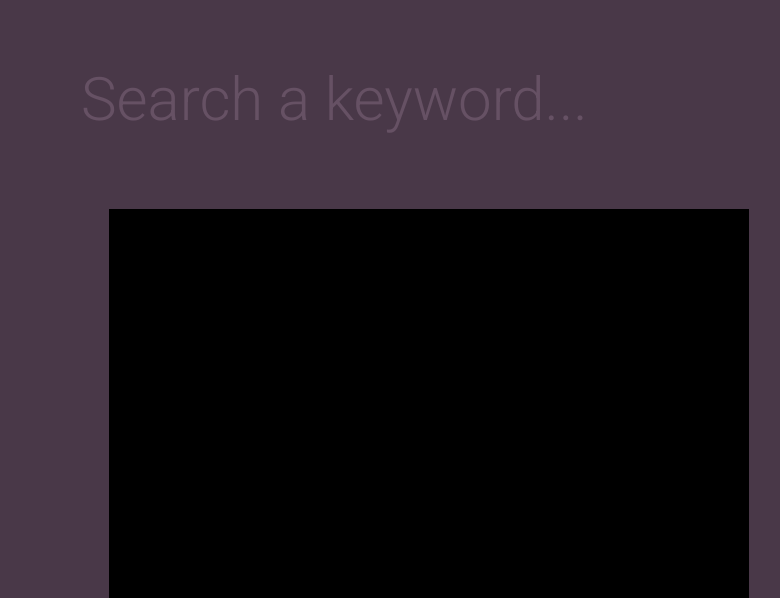
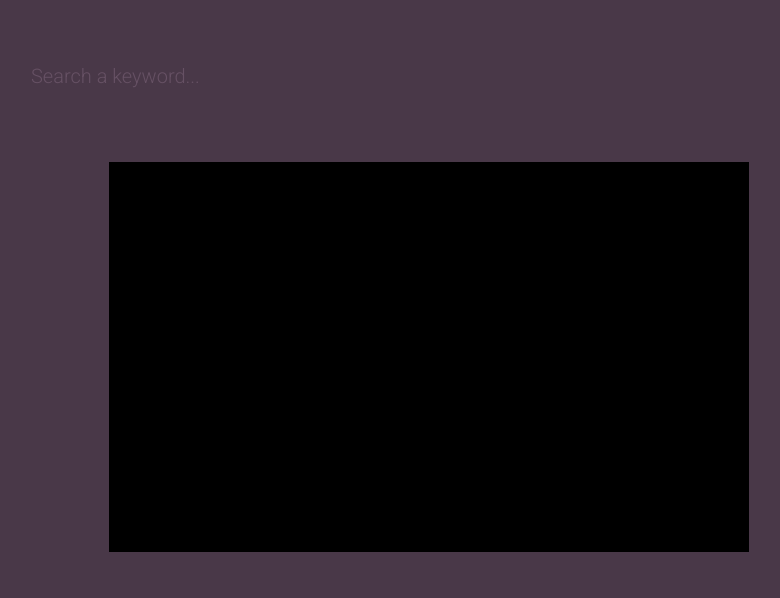
Before and after one commit to jessmchang/yt-instant, a PHP site: page / in a window 1280 px wide. Shown: the top 598 px of the page, without its empty margins (211-991 px from the left). Run offline with PHP 8.4, Linux system fonts and the light colour scheme; style sheets or scripts are compiled from the project's sources; some libraries are stand-ins or nearby versions.

Commit message:
new styling plan

```diff
--- a/index.js
+++ b/index.js
@@ -32,6 +32,7 @@ var getData = function(){
 	var keyword = encodeURIComponent($(this).val());
 	console.log(keyword);
 	var gAPI='https://www.googleapis.com/youtube/v3/search?part=snippet&q='+keyword+'&key=AIzaSyCyl4ObA4rSynwHIWd3k1Gr5bDRXnkYe1U';
+	// var gAPI='https://www.googleapis.com/youtube/v3/search?part=snippet&q='+keyword+'&key=AIzaSyCyGiCD-y9ym0Bw4S3a3dTOYzXxr-BPBjE';
 	var xhr;
 	if(xhr && xhr.readyState != 4){
         xhr.abort();
--- a/sass/style.scss
+++ b/sass/style.scss
@@ -38,8 +38,8 @@ body{
 }
 
 .search_box{
-	font-size: 60px;
-	width: 700px;
+	font-size: 20px;
+	width: 800px;
 	border: 0px;
 	font-family: $font-stack;
 	background-color: $base-color;
```
